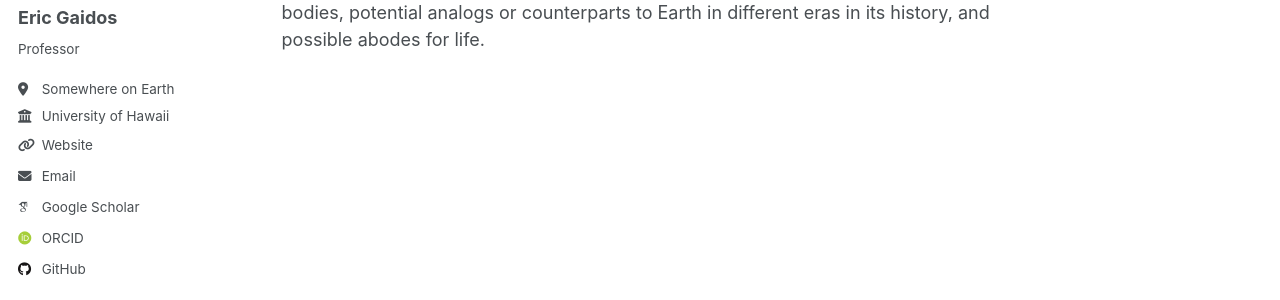
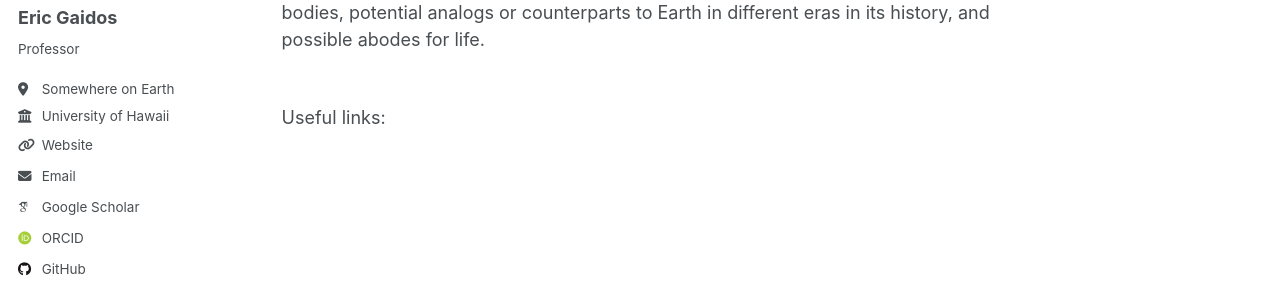
Before and after one commit to egaidos/egaidos.github.io, a Jekyll site: the page built from _pages/about.md, in a window 1280 px wide. Shown: the part 277-577 px from the top of the page. Built offline with Jekyll 4.4.1, drawn with Linux system fonts in a browser that asks for light colours; some web fonts are replaced.

Commit message:
Update about.md

```diff
--- a/_pages/about.md
+++ b/_pages/about.md
@@ -8,3 +8,7 @@ redirect_from:
 ---
 
 I am an astronomer, planetary scientist, and geobiologist at the University of Hawai'i at Mānoa.  I am a Professor in the Department of Earth Sciences as well as Cooperating Graduate Faculty in the Department of Oceanography and the Institute for Astronomy.  I study the formation and evolution of planets around other stars (exoplanets).  I am particularly interested in Earth-size, rocky planets as astronomical objects, planetary bodies, potential analogs or counterparts to Earth in different eras in its history, and possible abodes for life.
+
+<br>
+Useful links:
+<br>
```
